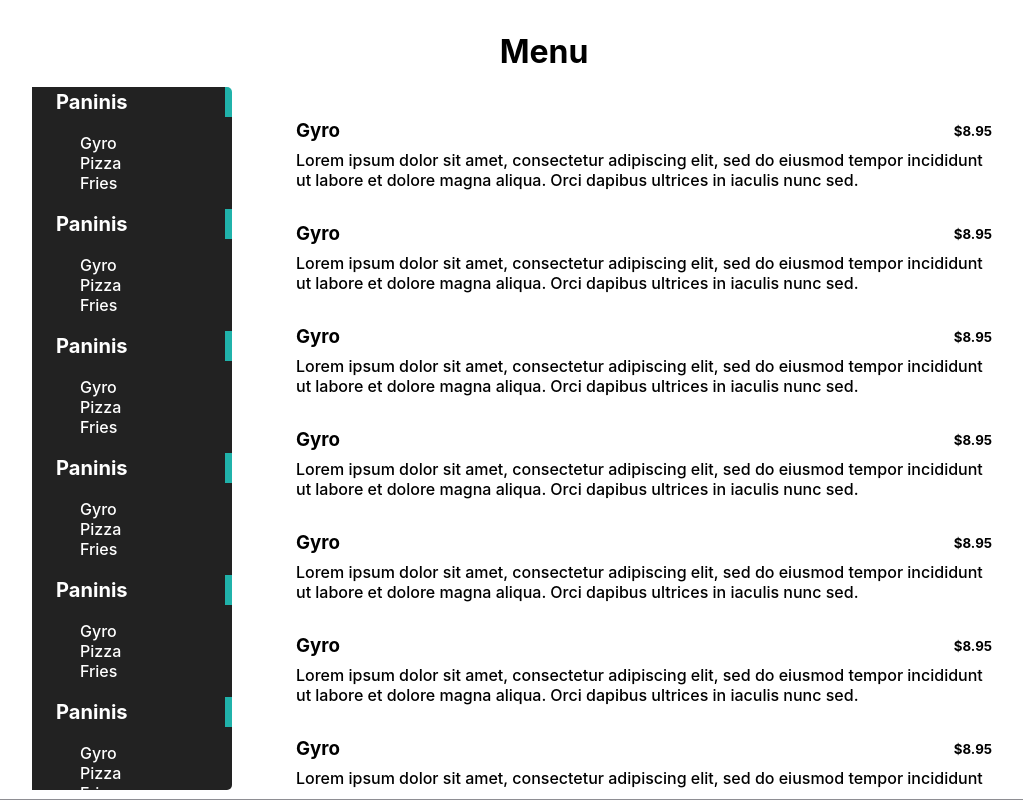
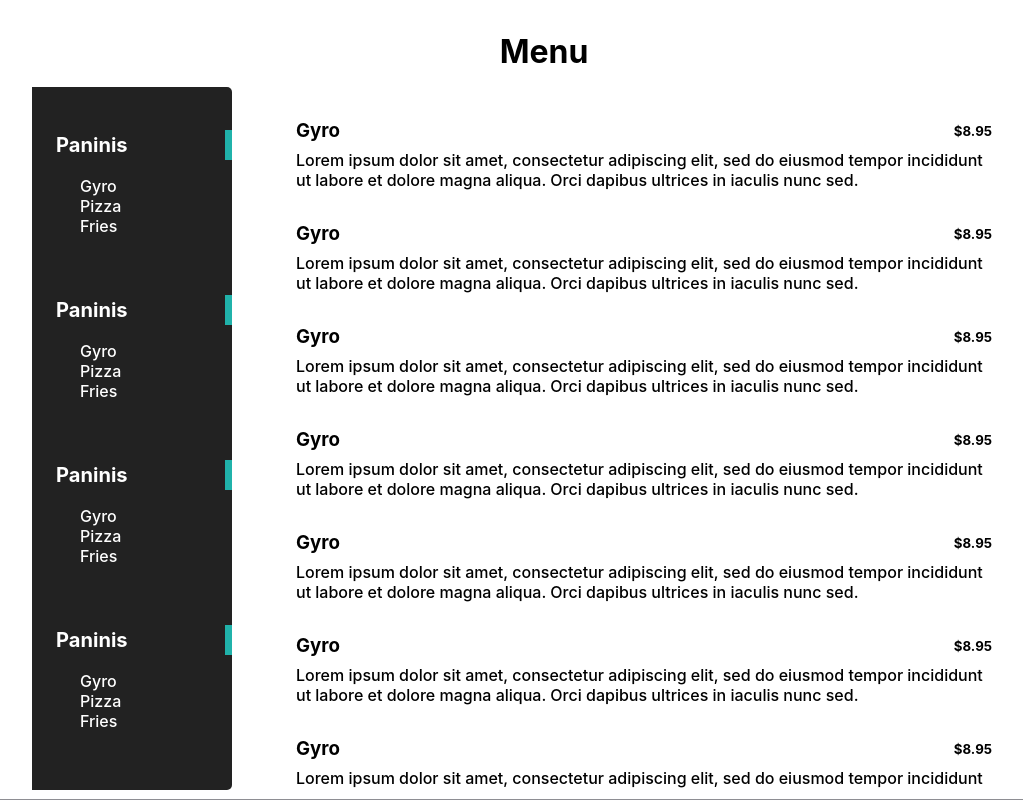
Before and after one commit to jaredm22/JJ-Cafe, a Next.js app: page /Menu in a window 1280 px wide. Shown: the whole page, without its empty margins (96-1119 px from the left). Built offline with nearby package versions, Linux system fonts and the light colour scheme.

Commit message:
Fixed missing key error

```diff
--- a/pages/Menu.tsx
+++ b/pages/Menu.tsx
@@ -26,14 +26,10 @@ export default function Menu(props: any) {
             <div className="menu-container">
                 <div className="menu-navigation-area">
                     <div className="menu-navigation">
-                        <MenuNavItem i={0} selected={state.selected === 0} item="Paninis"/>
-                        <MenuNavItem i={1} selected={state.selected === 0} item="Paninis"/>
-                        <MenuNavItem i={2} selected={state.selected === 0} item="Paninis"/>
-                        <MenuNavItem i={3} selected={state.selected === 0} item="Paninis"/>
-                        <MenuNavItem i={3} selected={state.selected === 0} item="Paninis"/>
-                        <MenuNavItem i={3} selected={state.selected === 0} item="Paninis"/>
-                        <MenuNavItem i={3} selected={state.selected === 0} item="Paninis"/>
-
+                        <MenuNavItem key={0} i={0} selected={state.selected === 0} item="Paninis"/>
+                        <MenuNavItem key={1} i={1} selected={state.selected === 0} item="Paninis"/>
+                        <MenuNavItem key={2} i={2} selected={state.selected === 0} item="Paninis"/>
+                        <MenuNavItem key={3} i={3} selected={state.selected === 0} item="Paninis"/>
                     </div>
                 </div>
 
```
